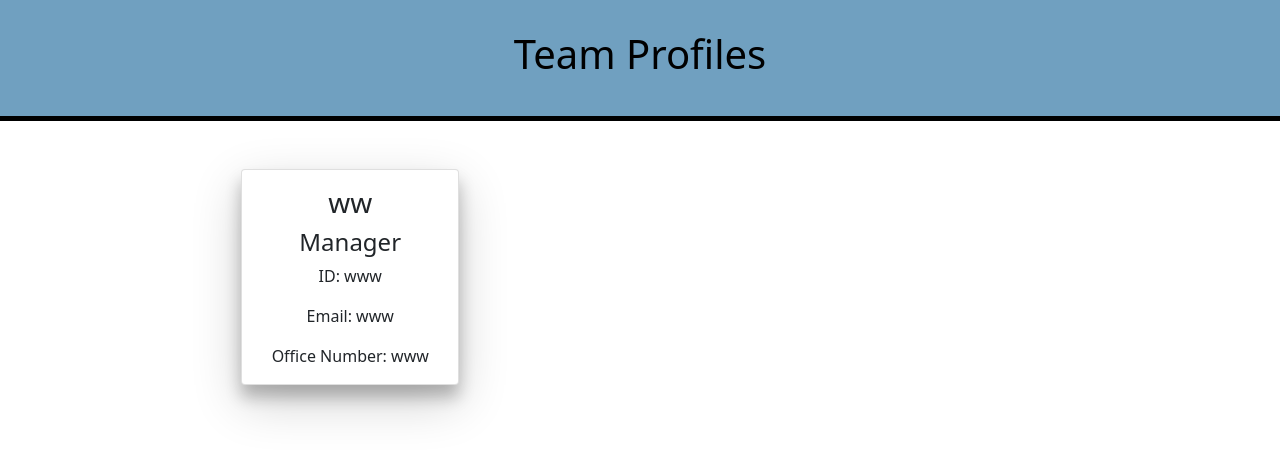
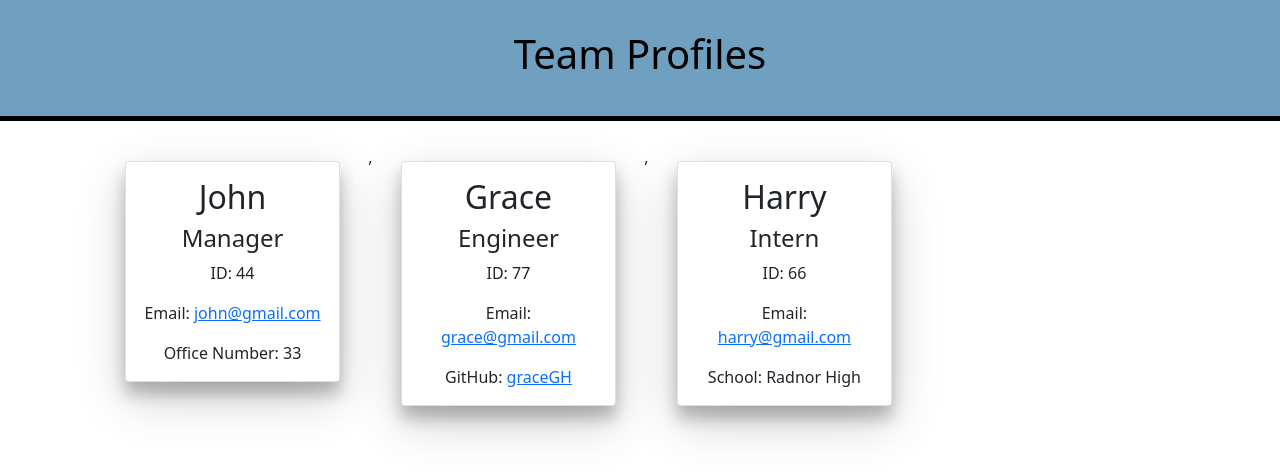
Before and after one commit to nidaqg/team-profile-generator, a website: page index.html in a window 1280 px wide. Drawn offline with nearby package versions, Linux system fonts and the light colour scheme.

Commit message:
fixed error where only one card was rendering, added code to open email in client email, added code to make github name clickable link

```diff
--- a/index.html
+++ b/index.html
@@ -14,18 +14,44 @@
     </header>
     <main>
       <section class="row justify-content-center">
-      <section class="mt-4 mb-4 col-md-8 text-center justify-content-center">
+      <section class="mt-4 mb-4 col-md-10 text-center justify-content-center">
       <section class="row">
 
-        <section class="col-lg-4">
-        <section class="card m-4 teamCard">
+        <section class="col-md-3">
+        <section class="card m-3 teamCard">
         <section class="card-body">
-        <h3 class="card-title">ww</h3>
+        <h2 class="card-title">John</h2>
         <h4 class="card-title">Manager</h4>
-        <p class="card-text">ID: www</p>
-        <p class="card-text">Email: www</p>
+        <p class="card-text">ID: 44</p>
+        <p class="card-text">Email: <a href="mailto:john@gmail.com" target="_blank" rel="noopener noreferrer">john@gmail.com</a></p>
 
-        <p class="card-text">Office Number: www</p>
+        <p class="card-text">Office Number: 33</p>
+        </section>
+        </section>
+        </section>
+        ,
+        <section class="col-md-3">
+        <section class="card m-3 teamCard">
+        <section class="card-body">
+        <h2 class="card-title">Grace</h2>
+        <h4 class="card-title">Engineer</h4>
+        <p class="card-text">ID: 77</p>
+        <p class="card-text">Email: <a href="mailto:grace@gmail.com" target="_blank" rel="noopener noreferrer">grace@gmail.com</a></p>
+
+        <p class="card-text">GitHub: <a href="https://github.com/graceGH">graceGH</a></p>
+        </section>
+        </section>
+        </section>
+        ,
+        <section class="col-md-3">
+        <section class="card m-3 teamCard">
+        <section class="card-body">
+        <h2 class="card-title">Harry</h2>
+        <h4 class="card-title">Intern</h4>
+        <p class="card-text">ID: 66</p>
+        <p class="card-text">Email: <a href="mailto:harry@gmail.com" target="_blank" rel="noopener noreferrer">harry@gmail.com</a></p>
+
+        <p class="card-text">School: Radnor High</p>
         </section>
         </section>
         </section>
```
Also changed, not shown: dist/renderedOutput.js.
